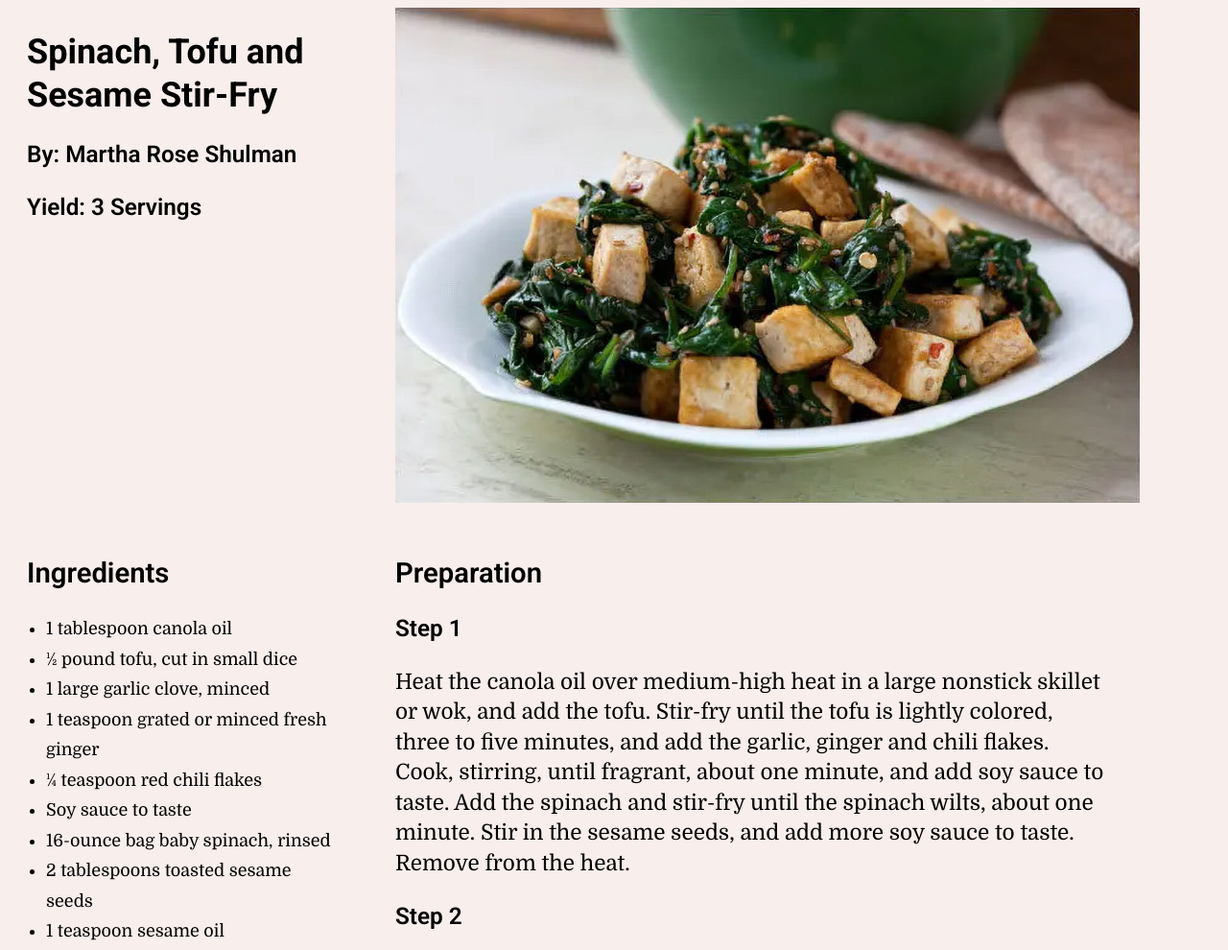
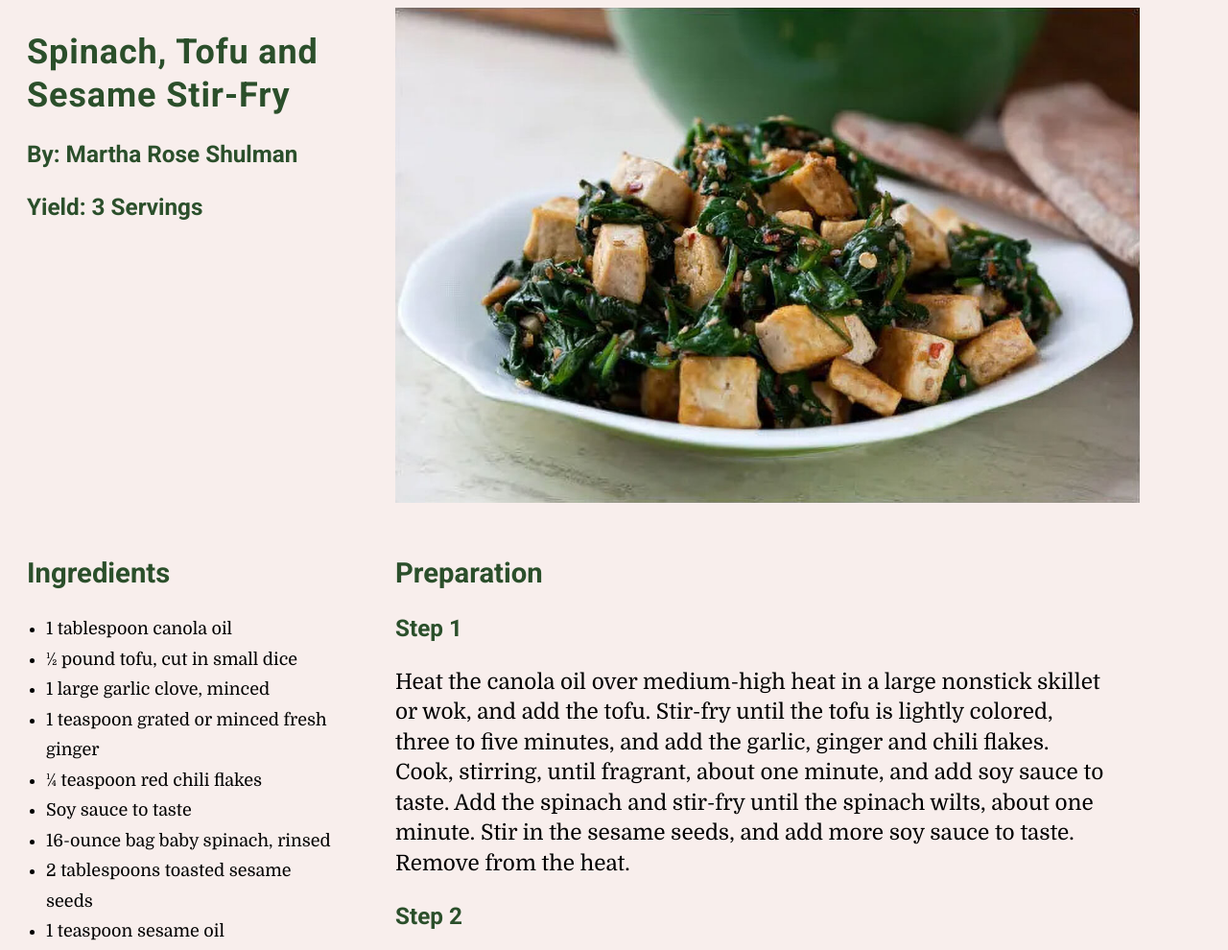
Before and after one commit to g28smith/exercise-7-1, a plain HTML site: page index.html in a window 1280 px wide. Shown: the top 990 px of the page at 96% size. Drawn offline with Linux system fonts and the light colour scheme.

```diff
--- a/index.html
+++ b/index.html
@@ -22,10 +22,11 @@
       font-weight: 700;
       font-size: 2em;
       line-height: 125%;
+      letter-spacing: .025em;
       }
 
       h2, h3 {
-      font-weight: 600;
+      font-weight: 700;
       line-height: 125%;
       }
 
@@ -42,7 +43,7 @@
   font-optical-sizing: auto;
   font-style: normal;
   font-variation-settings: "wdth" 100;
-  letter-spacing: 200%;
+  color: #2B4F2B;
 }
 
       .container {
```
